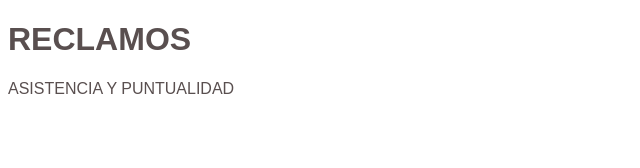
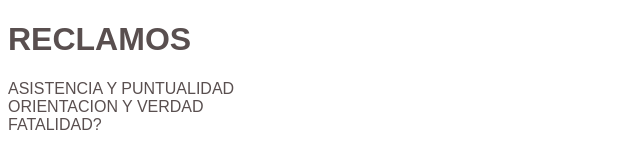
Before and after one commit to KevinDanielQuirogaAraoz/AnalisisyModelado, a plain HTML site: page index.html in a window 1280 px wide. Shown: the whole page, without its empty margins (0-640 px from the left). Drawn offline with Linux system fonts and the light colour scheme.

Commit message:
segundo commit

```diff
--- a/index.html
+++ b/index.html
@@ -16,6 +16,12 @@
                 <div class="grid-item">
                     ASISTENCIA Y PUNTUALIDAD
                 </div>
+                <div class="grid-item">
+                    ORIENTACION Y VERDAD
+                </div>
+                <div class="grid-item">
+                    FATALIDAD?
+                </div>
             </div>
     </body>
         <footer>
```
